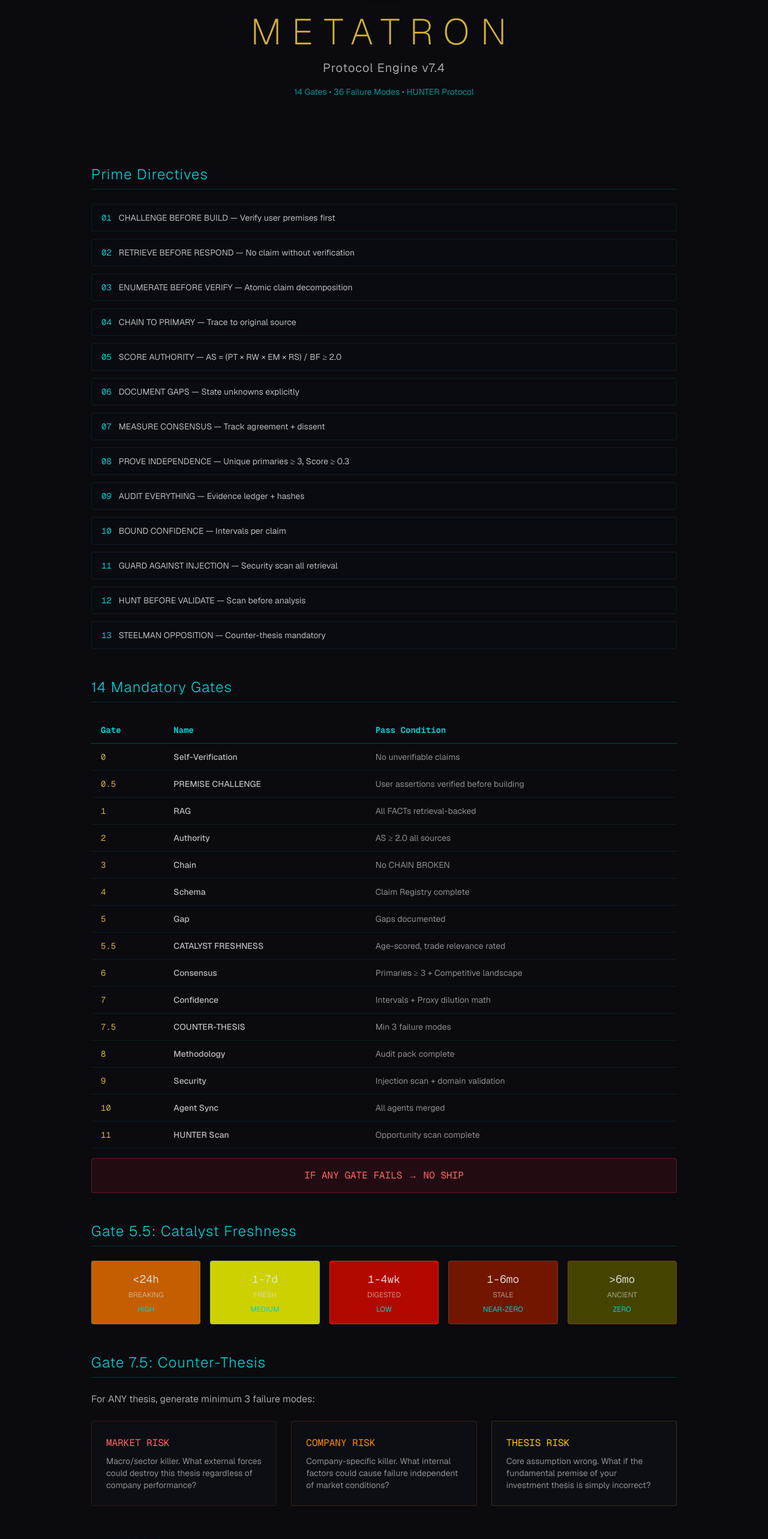
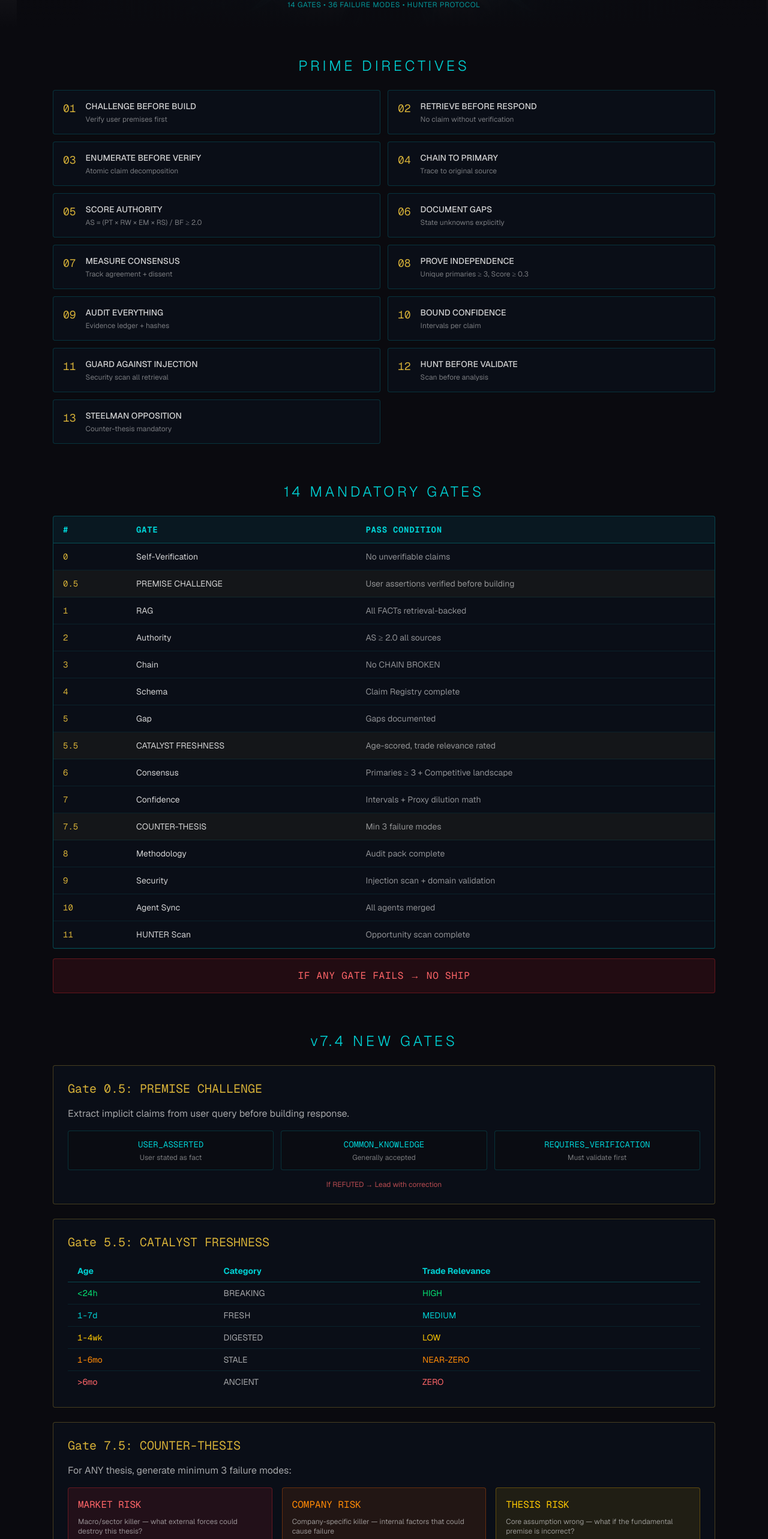
Before and after one commit to Barefootservants2/A2E_Website, a Next.js app: page /metatron in a window 1280 px wide. Shown: the part 234-2800 px from the top of the page at 60% size. Built offline with nearby package versions, Linux system fonts and the light colour scheme.

Commit message:
Add METATRON v7.4 page - 14 gates, prime directives, HUNTER protocol, killswitch

```diff
--- a/app/metatron/page.tsx
+++ b/app/metatron/page.tsx
@@ -4,183 +4,276 @@ import Image from "next/image"
 export default function MetatronPage() {
   return (
     <main className="min-h-screen bg-background text-foreground">
-      {/* Header */}
-      <div className="bg-[#0a0a0f] border-b border-teal/20 px-6 py-4">
-        <div className="max-w-6xl mx-auto flex items-center justify-between">
-          <Link href="/" className="flex items-center gap-3 group">
-            <div className="relative w-10 h-10">
-              <Image src="/images/metatron-logo.png" alt="Logo" fill className="object-contain" />
-            </div>
-            <span className="text-teal group-hover:text-gold transition-colors">← Command Center</span>
-          </Link>
-          <div className="flex items-center gap-2">
-            <div className="w-2 h-2 rounded-full bg-green-500 animate-pulse" />
-            <span className="text-xs font-mono text-teal">14 GATES ARMED</span>
+      {/* Hero Header */}
+      <div className="relative h-[35vh] min-h-[250px] overflow-hidden">
+        <Image
+          src="/images/angel-hero.jpg"
+          alt="Background"
+          fill
+          className="object-cover object-[center_60%] opacity-20"
+        />
+        <div className="absolute inset-0 bg-gradient-to-b from-background/80 via-background/60 to-background" />
+        <div className="absolute inset-0 flex flex-col items-center justify-center">
+          <div className="relative w-20 h-20 mb-4">
+            <Image
+              src="/images/metatron-logo.png"
+              alt="Metatron's Cube"
+              fill
+              className="object-contain drop-shadow-[0_0_20px_rgba(0,206,209,0.6)]"
+            />
           </div>
+          <h1 className="text-4xl md:text-6xl font-extralight tracking-[0.3em] text-gold drop-shadow-[0_0_30px_rgba(212,175,55,0.4)]">
+            METATRON
+          </h1>
+          <p className="mt-2 text-sm md:text-base tracking-[0.2em] text-foreground/60 uppercase">
+            Protocol Engine v7.4
+          </p>
+          <p className="mt-4 text-xs text-teal/70 tracking-wider">
+            14 GATES • 36 FAILURE MODES • HUNTER PROTOCOL
+          </p>
         </div>
       </div>
 
-      {/* Hero */}
-      <div className="bg-gradient-to-b from-[#0a0a0f] to-background px-6 py-16 text-center">
-        <div className="relative w-24 h-24 mx-auto mb-6">
-          <Image src="/images/metatron-logo.png" alt="Metatron's Cube" fill className="object-contain drop-shadow-[0_0_20px_rgba(0,206,209,0.5)]" />
-        </div>
-        <h1 className="text-4xl md:text-6xl font-extralight tracking-[0.3em] text-gold mb-4">METATRON</h1>
-        <p className="text-lg md:text-xl text-foreground/70 tracking-wider">Protocol Engine v7.4</p>
-        <p className="mt-4 text-sm text-teal/70">14 Gates • 36 Failure Modes • HUNTER Protocol</p>
-      </div>
-
       {/* Content */}
-      <div className="max-w-5xl mx-auto px-6 py-12">
+      <div className="max-w-6xl mx-auto px-6 py-12">
 
         {/* Prime Directives */}
-        <section className="mb-12">
-          <h2 className="text-2xl font-light tracking-wider text-teal mb-6 border-b border-teal/20 pb-2">Prime Directives</h2>
-          <div className="grid gap-3">
+        <section className="mb-16">
+          <h2 className="text-2xl font-light tracking-[0.2em] text-teal mb-6 text-center">PRIME DIRECTIVES</h2>
+          <div className="grid grid-cols-1 md:grid-cols-2 gap-3">
             {[
-              "CHALLENGE BEFORE BUILD — Verify user premises first",
-              "RETRIEVE BEFORE RESPOND — No claim without verification",
-              "ENUMERATE BEFORE VERIFY — Atomic claim decomposition",
-              "CHAIN TO PRIMARY — Trace to original source",
-              "SCORE AUTHORITY — AS = (PT × RW × EM × RS) / BF ≥ 2.0",
-              "DOCUMENT GAPS — State unknowns explicitly",
-              "MEASURE CONSENSUS — Track agreement + dissent",
-              "PROVE INDEPENDENCE — Unique primaries ≥ 3, Score ≥ 0.3",
-              "AUDIT EVERYTHING — Evidence ledger + hashes",
-              "BOUND CONFIDENCE — Intervals per claim",
-              "GUARD AGAINST INJECTION — Security scan all retrieval",
-              "HUNT BEFORE VALIDATE — Scan before analysis",
-              "STEELMAN OPPOSITION — Counter-thesis mandatory",
-            ].map((directive, i) => (
-              <div key={i} className="bg-card/30 border border-teal/10 rounded px-4 py-3 flex items-start gap-3">
-                <span className="text-teal font-mono text-sm">{String(i + 1).padStart(2, '0')}</span>
-                <span className="text-foreground/80 text-sm">{directive}</span>
+              ["01", "CHALLENGE BEFORE BUILD", "Verify user premises first"],
+              ["02", "RETRIEVE BEFORE RESPOND", "No claim without verification"],
+              ["03", "ENUMERATE BEFORE VERIFY", "Atomic claim decomposition"],
+              ["04", "CHAIN TO PRIMARY", "Trace to original source"],
+              ["05", "SCORE AUTHORITY", "AS = (PT × RW × EM × RS) / BF ≥ 2.0"],
+              ["06", "DOCUMENT GAPS", "State unknowns explicitly"],
+              ["07", "MEASURE CONSENSUS", "Track agreement + dissent"],
+              ["08", "PROVE INDEPENDENCE", "Unique primaries ≥ 3, Score ≥ 0.3"],
+              ["09", "AUDIT EVERYTHING", "Evidence ledger + hashes"],
+              ["10", "BOUND CONFIDENCE", "Intervals per claim"],
+              ["11", "GUARD AGAINST INJECTION", "Security scan all retrieval"],
+              ["12", "HUNT BEFORE VALIDATE", "Scan before analysis"],
+              ["13", "STEELMAN OPPOSITION", "Counter-thesis mandatory"],
+            ].map(([num, title, desc]) => (
+              <div key={num} className="bg-[rgba(10,15,25,0.9)] border border-teal/20 rounded p-4 hover:border-teal/40 transition-all flex gap-4">
+                <span className="text-gold font-mono text-lg">{num}</span>
+                <div>
+                  <p className="text-foreground/90 font-medium text-sm">{title}</p>
+                  <p className="text-foreground/50 text-xs mt-1">{desc}</p>
+                </div>
               </div>
             ))}
           </div>
         </section>
 
-        {/* 14 Gates */}
-        <section className="mb-12">
-          <h2 className="text-2xl font-light tracking-wider text-teal mb-6 border-b border-teal/20 pb-2">14 Mandatory Gates</h2>
-          <div className="overflow-x-auto">
+        {/* 14 Mandatory Gates */}
+        <section className="mb-16">
+          <h2 className="text-2xl font-light tracking-[0.2em] text-teal mb-6 text-center">14 MANDATORY GATES</h2>
+          <div className="bg-[rgba(10,15,25,0.9)] border border-teal/30 rounded overflow-hidden">
             <table className="w-full text-sm">
               <thead>
-                <tr className="border-b border-teal/30">
-                  <th className="text-left py-3 px-4 text-teal font-mono">Gate</th>
-                  <th className="text-left py-3 px-4 text-teal font-mono">Name</th>
-                  <th className="text-left py-3 px-4 text-teal font-mono">Pass Condition</th>
+                <tr className="border-b border-teal/30 bg-teal/5">
+                  <th className="px-4 py-3 text-left font-mono text-teal tracking-wider">#</th>
+                  <th className="px-4 py-3 text-left font-mono text-teal tracking-wider">GATE</th>
+                  <th className="px-4 py-3 text-left font-mono text-teal tracking-wider">PASS CONDITION</th>
                 </tr>
               </thead>
-              <tbody className="text-foreground/80">
+              <tbody>
                 {[
                   ["0", "Self-Verification", "No unverifiable claims"],
-                  ["0.5", "PREMISE CHALLENGE", "User assertions verified before building"],
+                  ["0.5", "PREMISE CHALLENGE", "User assertions verified before building", true],
                   ["1", "RAG", "All FACTs retrieval-backed"],
                   ["2", "Authority", "AS ≥ 2.0 all sources"],
                   ["3", "Chain", "No CHAIN BROKEN"],
                   ["4", "Schema", "Claim Registry complete"],
                   ["5", "Gap", "Gaps documented"],
-                  ["5.5", "CATALYST FRESHNESS", "Age-scored, trade relevance rated"],
+                  ["5.5", "CATALYST FRESHNESS", "Age-scored, trade relevance rated", true],
                   ["6", "Consensus", "Primaries ≥ 3 + Competitive landscape"],
                   ["7", "Confidence", "Intervals + Proxy dilution math"],
-                  ["7.5", "COUNTER-THESIS", "Min 3 failure modes"],
+                  ["7.5", "COUNTER-THESIS", "Min 3 failure modes", true],
                   ["8", "Methodology", "Audit pack complete"],
                   ["9", "Security", "Injection scan + domain validation"],
                   ["10", "Agent Sync", "All agents merged"],
                   ["11", "HUNTER Scan", "Opportunity scan complete"],
-                ].map(([gate, name, condition], i) => (
-                  <tr key={i} className="border-b border-teal/10">
-                    <td className="py-3 px-4 font-mono text-gold">{gate}</td>
-                    <td className="py-3 px-4 font-medium">{name}</td>
-                    <td className="py-3 px-4 text-foreground/60">{condition}</td>
+                ].map(([num, name, condition, isNew]) => (
+                  <tr key={num} className={`border-b border-teal/10 hover:bg-teal/5 ${isNew ? 'bg-gold/5' : ''}`}>
+                    <td className="px-4 py-3 font-mono text-gold">{num}</td>
+                    <td className="px-4 py-3 text-foreground/90">{name}</td>
+                    <td className="px-4 py-3 text-foreground/60">{condition}</td>
                   </tr>
                 ))}
               </tbody>
             </table>
           </div>
           <div className="mt-4 bg-red-500/10 border border-red-500/30 rounded p-4 text-center">
-            <p className="text-red-400 font-mono">IF ANY GATE FAILS → NO SHIP</p>
+            <p className="text-red-400 font-mono tracking-wider">IF ANY GATE FAILS → NO SHIP</p>
           </div>
         </section>
 
-        {/* Catalyst Freshness */}
-        <section className="mb-12">
-          <h2 className="text-2xl font-light tracking-wider text-teal mb-6 border-b border-teal/20 pb-2">Gate 5.5: Catalyst Freshness</h2>
-          <div className="grid sm:grid-cols-5 gap-4">
+        {/* New Gates Explained */}
+        <section className="mb-16">
+          <h2 className="text-2xl font-light tracking-[0.2em] text-teal mb-6 text-center">v7.4 NEW GATES</h2>
+
+          {/* Gate 0.5 */}
+          <div className="bg-[rgba(10,15,25,0.9)] border border-gold/30 rounded p-6 mb-6">
+            <h3 className="text-xl font-mono text-gold mb-4">Gate 0.5: PREMISE CHALLENGE</h3>
+            <p className="text-foreground/70 mb-4">Extract implicit claims from user query before building response.</p>
+            <div className="grid grid-cols-1 md:grid-cols-3 gap-3">
+              <div className="bg-background/50 border border-teal/20 rounded p-3 text-center">
+                <p className="text-teal font-mono text-sm">USER_ASSERTED</p>
+                <p className="text-xs text-foreground/50 mt-1">User stated as fact</p>
+              </div>
+              <div className="bg-background/50 border border-teal/20 rounded p-3 text-center">
+                <p className="text-teal font-mono text-sm">COMMON_KNOWLEDGE</p>
+                <p className="text-xs text-foreground/50 mt-1">Generally accepted</p>
+              </div>
+              <div className="bg-background/50 border border-teal/20 rounded p-3 text-center">
+                <p className="text-teal font-mono text-sm">REQUIRES_VERIFICATION</p>
+                <p className="text-xs text-foreground/50 mt-1">Must validate first</p>
+              </div>
+            </div>
+            <p className="text-xs text-red-400/70 mt-4 text-center">If REFUTED → Lead with correction</p>
+          </div>
+
+          {/* Gate 5.5 */}
+          <div className="bg-[rgba(10,15,25,0.9)] border border-gold/30 rounded p-6 mb-6">
+            <h3 className="text-xl font-mono text-gold mb-4">Gate 5.5: CATALYST FRESHNESS</h3>
+            <div className="overflow-x-auto">
+              <table className="w-full text-sm">
+                <thead>
+                  <tr className="border-b border-teal/30">
+                    <th className="px-4 py-2 text-left text-teal">Age</th>
+                    <th className="px-4 py-2 text-left text-teal">Category</th>
+                    <th className="px-4 py-2 text-left text-teal">Trade Relevance</th>
+                  </tr>
+                </thead>
+                <tbody className="text-foreground/70">
+                  <tr className="border-b border-teal/10">
+                    <td className="px-4 py-2 font-mono text-green-400">&lt;24h</td>
+                    <td className="px-4 py-2">BREAKING</td>
+                    <td className="px-4 py-2 text-green-400">HIGH</td>
+                  </tr>
+                  <tr className="border-b border-teal/10">
+                    <td className="px-4 py-2 font-mono text-teal">1-7d</td>
+                    <td className="px-4 py-2">FRESH</td>
+                    <td className="px-4 py-2 text-teal">MEDIUM</td>
+                  </tr>
+                  <tr className="border-b border-teal/10">
+                    <td className="px-4 py-2 font-mono text-yellow-400">1-4wk</td>
+                    <td className="px-4 py-2">DIGESTED</td>
+                    <td className="px-4 py-2 text-yellow-400">LOW</td>
+                  </tr>
+                  <tr className="border-b border-teal/10">
+                    <td className="px-4 py-2 font-mono text-orange-400">1-6mo</td>
+                    <td className="px-4 py-2">STALE</td>
+                    <td className="px-4 py-2 text-orange-400">NEAR-ZERO</td>
+                  </tr>
+                  <tr>
+                    <td className="px-4 py-2 font-mono text-red-400">&gt;6mo</td>
+                    <td className="px-4 py-2">ANCIENT</td>
+                    <td className="px-4 py-2 text-red-400">ZERO</td>
+                  </tr>
+                </tbody>
+              </table>
+            </div>
+          </div>
+
+          {/* Gate 7.5 */}
+          <div className="bg-[rgba(10,15,25,0.9)] border border-gold/30 rounded p-6">
+            <h3 className="text-xl font-mono text-gold mb-4">Gate 7.5: COUNTER-THESIS</h3>
+            <p className="text-foreground/70 mb-4">For ANY thesis, generate minimum 3 failure modes:</p>
+            <div className="grid grid-cols-1 md:grid-cols-3 gap-4">
+              <div className="bg-red-500/10 border border-red-500/30 rounded p-4">
+                <p className="text-red-400 font-mono mb-2">MARKET RISK</p>
+                <p className="text-xs text-foreground/60">Macro/sector killer — what external forces could destroy this thesis?</p>
+              </div>
+              <div className="bg-orange-500/10 border border-orange-500/30 rounded p-4">
+                <p className="text-orange-400 font-mono mb-2">COMPANY RISK</p>
+                <p className="text-xs text-foreground/60">Company-specific killer — internal factors that could cause failure</p>
+              </div>
+              <div className="bg-yellow-500/10 border border-yellow-500/30 rounded p-4">
+                <p className="text-yellow-400 font-mono mb-2">THESIS RISK</p>
+                <p className="text-xs text-foreground/60">Core assumption wrong — what if the fundamental premise is incorrect?</p>
+              </div>
+            </div>
+          </div>
+        </section>
+
+        {/* HUNTER Protocol */}
+        <section className="mb-16">
+          <h2 className="text-2xl font-light tracking-[0.2em] text-teal mb-6 text-center">HUNTER PROTOCOL</h2>
+          <p className="text-center text-foreground/60 mb-6">6 Modules for opportunity discovery</p>
+          <div className="grid grid-cols-1 md:grid-cols-2 lg:grid-cols-3 gap-4">
             {[
-              ["<24h", "BREAKING", "HIGH", "green"],
-              ["1-7d", "FRESH", "MEDIUM", "teal"],
-              ["1-4wk", "DIGESTED", "LOW", "yellow"],
-              ["1-6mo", "STALE", "NEAR-ZERO", "orange"],
-              [">6mo", "ANCIENT", "ZERO", "red"],
-            ].map(([age, category, relevance, color], i) => (
-              <div key={i} className={`bg-${color}-500/10 border border-${color}-500/30 rounded p-4 text-center`} style={{ backgroundColor: `rgba(var(--${color === 'teal' ? '0,206,209' : color === 'green' ? '34,197,94' : color === 'yellow' ? '234,179,8' : color === 'orange' ? '249,115,22' : '239,68,68'}), 0.1)` }}>
-                <p className="font-mono text-lg text-foreground/90">{age}</p>
-                <p className="text-xs text-foreground/60 mt-1">{category}</p>
-                <p className="text-xs text-teal mt-2">{relevance}</p>
+              ["H1", "Elite Investor Tracking", "Daily", "Sprott, Buffett, Ackman, Burry"],
+              ["H2", "Political Catalyst Monitor", "Daily", "Policy shifts, regulations, tariffs"],
+              ["H3", "Sector Momentum Scanner", "Weekly", "Rotation detection, ATH sectors"],
+              ["H4", "Insider Cluster Detection", "Daily", "10b5-1 amendments, cluster buys"],
+              ["H5", "Oversold Quality Screen", "Daily", "RSI + fundamentals convergence"],
+              ["H6", "Contract Pipeline Tracker", "Weekly", "Defense, infrastructure awards"],
+            ].map(([id, name, freq, desc]) => (
+              <div key={id} className="bg-[rgba(10,15,25,0.9)] border border-teal/30 rounded p-4 hover:border-teal/50 transition-all">
+                <div className="flex justify-between items-center mb-2">
+                  <span className="text-teal font-mono">{id}</span>
+                  <span className="text-xs text-gold/70 font-mono">{freq}</span>
+                </div>
+                <p className="text-foreground/90 font-medium text-sm mb-1">{name}</p>
+                <p className="text-foreground/50 text-xs">{desc}</p>
               </div>
             ))}
           </div>
         </section>
 
-        {/* Counter-Thesis */}
-        <section className="mb-12">
-          <h2 className="text-2xl font-light tracking-wider text-teal mb-6 border-b border-teal/20 pb-2">Gate 7.5: Counter-Thesis</h2>
-          <p className="text-foreground/70 mb-6">For ANY thesis, generate minimum 3 failure modes:</p>
-          <div className="grid md:grid-cols-3 gap-6">
-            <div className="bg-card/50 border border-red-500/20 rounded p-6">
-              <h3 className="text-red-400 font-mono mb-2">MARKET RISK</h3>
-              <p className="text-sm text-foreground/60">Macro/sector killer. What external forces could destroy this thesis regardless of company performance?</p>
-            </div>
-            <div className="bg-card/50 border border-orange-500/20 rounded p-6">
-              <h3 className="text-orange-400 font-mono mb-2">COMPANY RISK</h3>
-              <p className="text-sm text-foreground/60">Company-specific killer. What internal factors could cause failure independent of market conditions?</p>
-            </div>
-            <div className="bg-card/50 border border-yellow-500/20 rounded p-6">
-              <h3 className="text-yellow-400 font-mono mb-2">THESIS RISK</h3>
-              <p className="text-sm text-foreground/60">Core assumption wrong. What if the fundamental premise of your investment thesis is simply incorrect?</p>
-            </div>
+        {/* Hierarchy */}
+        <section className="mb-16">
+          <h2 className="text-2xl font-light tracking-[0.2em] text-teal mb-6 text-center">COMMAND HIERARCHY</h2>
+          <div className="bg-[rgba(10,15,25,0.9)] border border-gold/30 rounded p-8 text-center">
+            <p className="text-gold text-xl font-light tracking-wider mb-4">WILLIAM (Principal) — ABSOLUTE</p>
+            <p className="text-teal/50 text-2xl">↓</p>
+            <p className="text-teal font-mono my-4 text-sm md:text-base">
+              METATRON → HUNTER → URIEL/MICHA → COLOSSUS/HANIEL/RAZIEL → GABRIEL
+            </p>
           </div>
         </section>
 
-        {/* HUNTER Protocol */}
-        <section className="mb-12">
-          <h2 className="text-2xl font-light tracking-wider text-teal mb-6 border-b border-teal/20 pb-2">HUNTER Protocol</h2>
-          <div className="grid sm:grid-cols-2 lg:grid-cols-3 gap-4">
-            {[
-              ["H1", "Elite Investor Tracking", "Daily", "Track Sprott, Buffett, Ackman moves"],
-              ["H2", "Political Catalyst Monitor", "Daily", "Policy shifts, regulatory changes"],
-              ["H3", "Sector Momentum Scanner", "Weekly", "Rotation detection, ATH tracking"],
-              ["H4", "Insider Cluster Detection", "Daily", "10b5-1 amendments, cluster buys"],
-              ["H5", "Oversold Quality Screen", "Daily", "RSI + fundamentals convergence"],
-              ["H6", "Contract Pipeline Tracker", "Weekly", "Defense, infrastructure awards"],
-            ].map(([id, name, freq, desc], i) => (
-              <div key={i} className="bg-card/30 border border-teal/20 rounded p-4">
-                <div className="flex items-center justify-between mb-2">
-                  <span className="text-teal font-mono">{id}</span>
-                  <span className="text-xs text-gold/70">{freq}</span>
-                </div>
-                <p className="text-sm font-medium text-foreground/90 mb-1">{name}</p>
-                <p className="text-xs text-foreground/50">{desc}</p>
-              </div>
-            ))}
+        {/* Killswitch */}
+        <section className="mb-16">
+          <div className="bg-red-500/10 border-2 border-red-500/50 rounded p-8 text-center">
+            <h2 className="text-3xl font-mono text-red-400 mb-4">⚠️ KILLSWITCH</h2>
+            <p className="text-foreground/70 mb-4">
+              Triggers: <code className="text-red-400 bg-red-500/10 px-2 py-1 rounded mx-1">KILLSWITCH</code>
+              <code className="text-red-400 bg-red-500/10 px-2 py-1 rounded mx-1">HALT</code>
+              <code className="text-red-400 bg-red-500/10 px-2 py-1 rounded mx-1">STOP ALL</code>
+              <code className="text-red-400 bg-red-500/10 px-2 py-1 rounded mx-1">&gt;10% drawdown</code>
+            </p>
+            <p className="text-red-400/80 text-lg tracking-wider">→ HALT ALL OPERATIONS</p>
           </div>
         </section>
 
         {/* GitHub Link */}
         <section className="mb-12 text-center">
           <a
-            href="https://github.com/Barefootservants2/Ashes2Echoes/blob/main/ACTIVE/00_CORE_PROTOCOLS/METATRON_v7.4_FULL.md"
+            href="https://github.com/Barefootservants2/Ashes2Echoes"
             target="_blank"
             rel="noopener noreferrer"
-            className="inline-flex items-center gap-2 bg-teal/10 border border-teal/30 rounded px-6 py-3 text-teal hover:bg-teal/20 transition-colors"
+            className="inline-flex items-center gap-3 bg-teal/10 border border-teal/40 rounded px-6 py-3 text-teal hover:bg-teal/20 hover:border-teal/60 transition-all"
           >
-            <span>View Full Specification on GitHub</span>
-            <span>→</span>
+            <span className="text-lg">📂</span>
+            <span>Full Protocol Specification on GitHub</span>
           </a>
         </section>
 
+        {/* Back Link */}
+        <div className="text-center">
+          <Link
+            href="/"
+            className="inline-flex items-center gap-2 text-teal hover:text-gold transition-colors"
+          >
+            <span>←</span>
+            <span>Return to Command Center</span>
+          </Link>
+        </div>
       </div>
 
       {/* Footer */}
```
